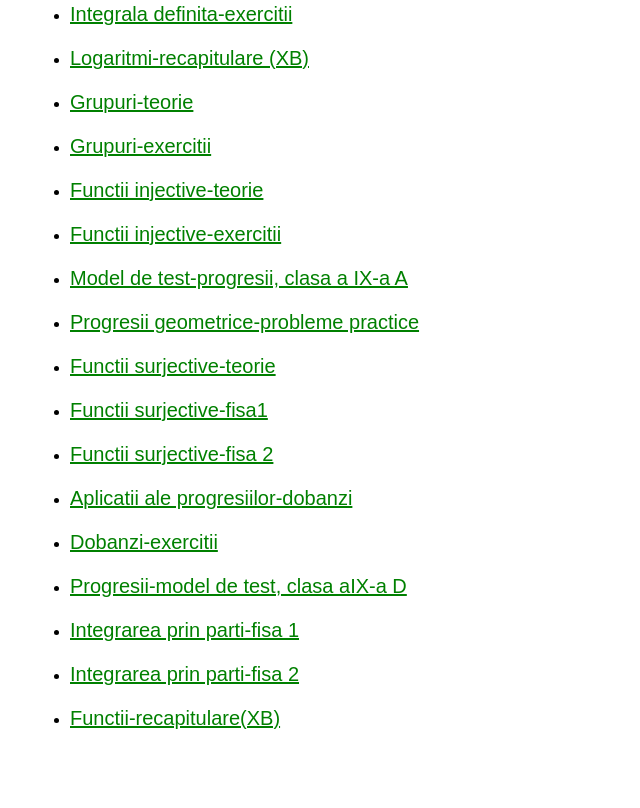
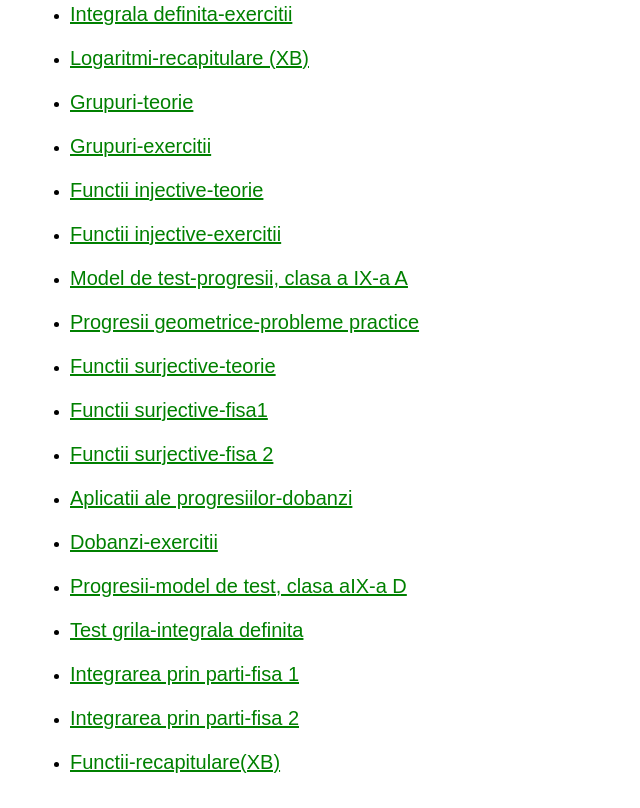
Before and after one commit to bacmate/bacmate.github.io, a plain HTML site: page index.html in a window 1280 px wide. Shown: the part 1183-1991 px from the top of the page, without its empty margins (0-640 px from the left). Before the commit the page ends 1947 px from the top, so only its background shows below. Drawn offline with Linux system fonts and the light colour scheme.

Commit message:
Update index.html

```diff
--- a/index.html
+++ b/index.html
@@ -81,7 +81,7 @@
 
 
 <li><a href="modeltestprogr.html" style="font-size: 20px; color: green;">Progresii-model de test, clasa aIX-a D</a></li>
-
+  <li><a href="grilaLN.html" style="font-size: 20px; color: green;">Test grila-integrala definita</a></li>
 <li><a href="intdefparti.html" style="font-size: 20px; color: green;">Integrarea prin parti-fisa 1</a></li>
     <li><a href="intparti2.html" style="font-size: 20px; color: green;">Integrarea prin parti-fisa 2</a></li>
     <li><a href="functii10B.html" style="font-size: 20px; color: green;">Functii-recapitulare(XB)</a></li>
```
